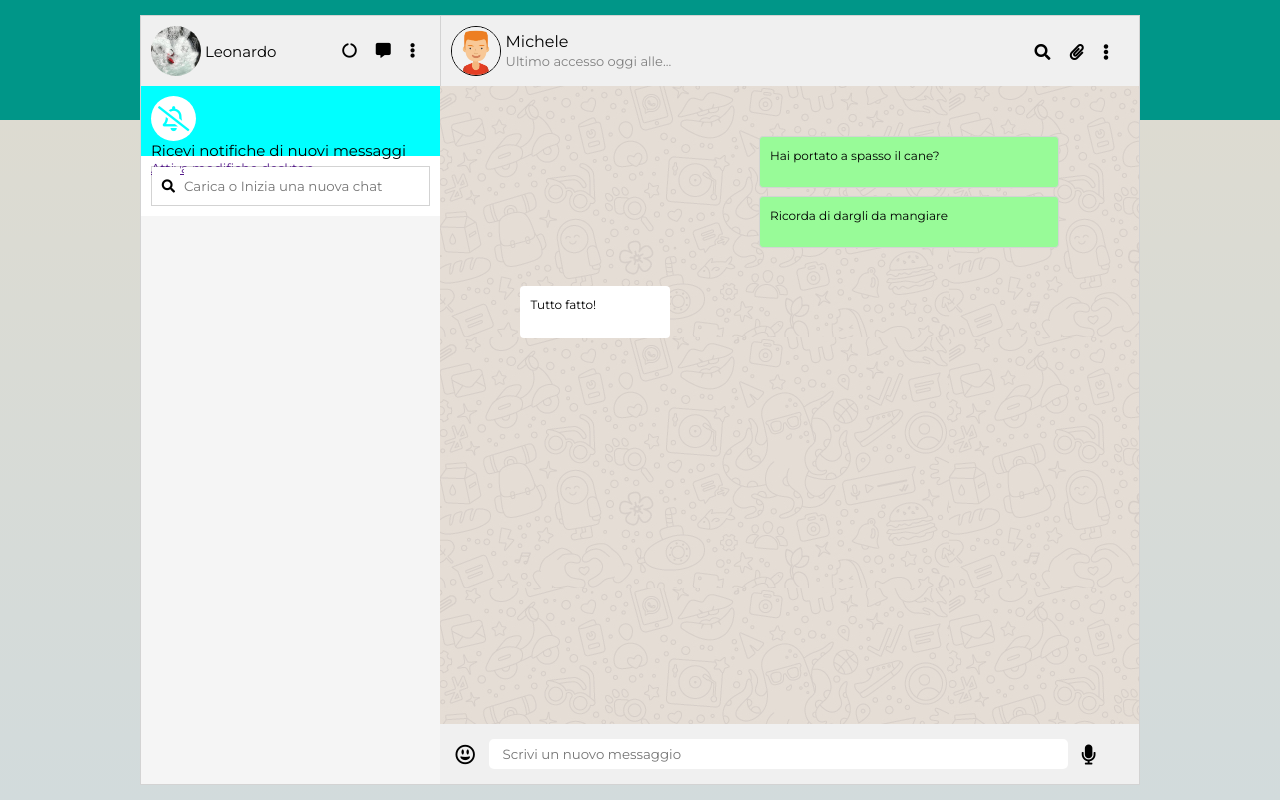
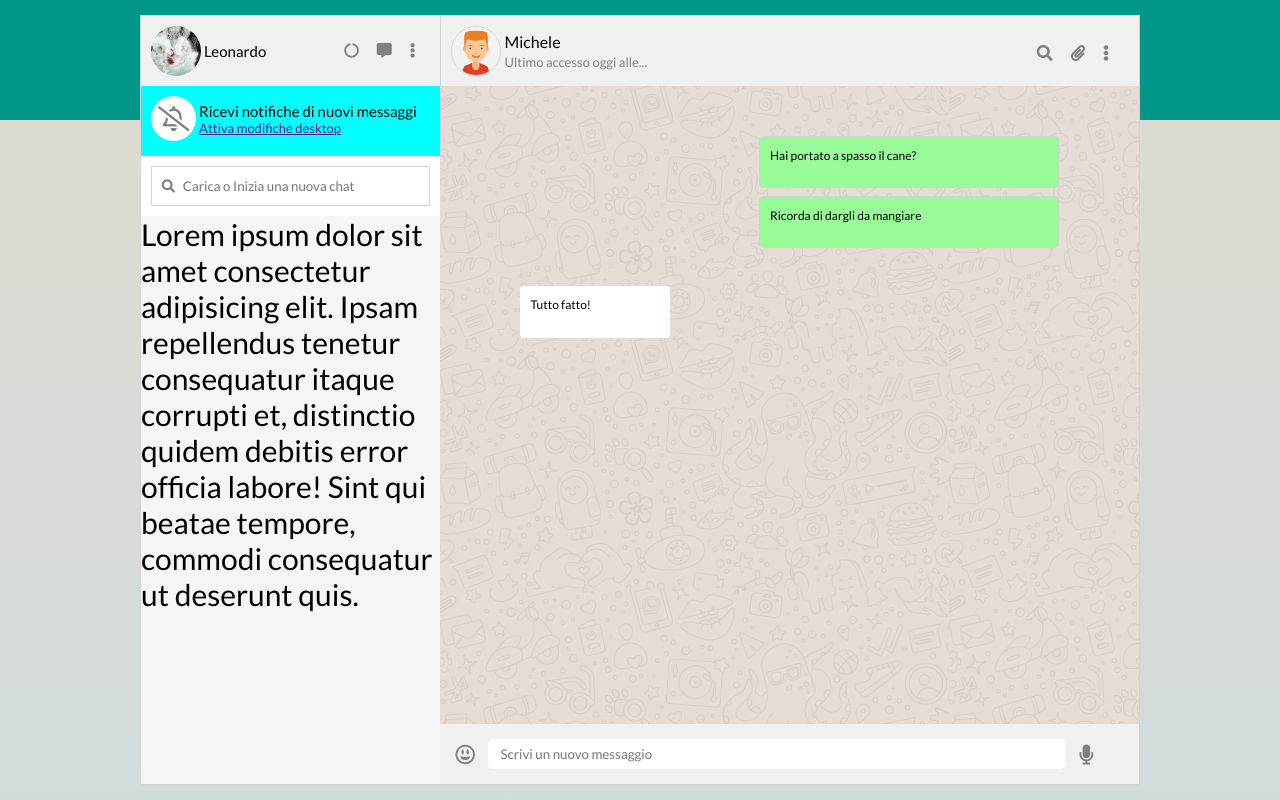
Before and after one commit to Leonardo-Fabbri/js-html-css-boolzap, a plain HTML site: page index.html in a window 1280 px wide. Drawn offline with nearby package versions, Linux system fonts and the light colour scheme.

Commit message:
add-proof

```diff
--- a/index.html
+++ b/index.html
@@ -5,7 +5,7 @@
     <meta http-equiv="X-UA-Compatible" content="IE=edge">
     <meta name="viewport" content="width=device-width, initial-scale=1.0">
     <link rel="preconnect" href="https://fonts.gstatic.com">
-    <link href="https://fonts.googleapis.com/css2?family=Montserrat:ital,wght@0,400;0,500;1,400&display=swap" rel="stylesheet">
+    <link href="https://fonts.googleapis.com/css2?family=Lato:ital,wght@0,400;0,500;1,400&display=swap" rel="stylesheet">
     <link rel="stylesheet" href="https://use.fontawesome.com/releases/v5.5.0/css/all.css">
     <link rel="stylesheet" href="https://cdnjs.cloudflare.com/ajax/libs/font-awesome/5.15.2/css/all.min.css" integrity="sha512-HK5fgLBL+xu6dm/Ii3z4xhlSUyZgTT9tuc/hSrtw6uzJOvgRr2a9jyxxT1ely+B+xFAmJKVSTbpM/CuL7qxO8w==" crossorigin="anonymous" />
     <link rel="stylesheet" href="style.css">
@@ -51,6 +51,7 @@
 
             <!-- LISTA CHAT ATTIVE AL MOMENTO  con js-->
             <div class="lista-chat">
+                <p>Lorem ipsum dolor sit amet consectetur adipisicing elit. Ipsam repellendus tenetur consequatur itaque corrupti et, distinctio quidem debitis error officia labore! Sint qui beatae tempore, commodi consequatur ut deserunt quis.</p>
 
             </div>
 
--- a/style.css
+++ b/style.css
@@ -2,7 +2,10 @@
     padding: 0;
     margin: 0;
     box-sizing: border-box;
-    font-family: 'Montserrat', sans-serif;
+    font-family: 'Lato', sans-serif;
+}
+i {
+    color: gray;
 }
 .background-color {
     width: 100%;
@@ -13,12 +16,15 @@
     #009688 15vh,
     #DDDBD1 15vh,  /*questa è una sfumatura*/
     #D2DBDC 100%
-    )
+    );
     /* da sopra a sotto, applico una prima fascia verde che ocupa il 15% del viewport, rimanente .... */
+    background-repeat: no-repeat;
 }
 .container {
     height: 100%;
+    max-height: 100vh;
     width: 80%;
+    min-width: 900px;
     margin: auto;
     background-color: white;
     border: 1px solid lightgray;
@@ -119,6 +125,11 @@ input {
     width: 100%;
     height: calc(100% - 60px - 70px - 70px);
     background-color: whitesmoke;
+    overflow-y: scroll;
+}
+
+.lista-chat p {
+    font-size: 30px;
 }
 .with-who {
     width: 100%;
@@ -134,13 +145,14 @@ input {
     background-image: url(./img/mine.jpg);
     scroll-behavior: smooth;
     position: relative;
+    overflow-y: scroll;
 }
 
 .who img  {
     width: 50px;
     border-radius: 50%;
     height: 50px;
-    border: 1px solid black;
+    border: 1px solid lightgray;
     display: inline-block;
 }
 
```
